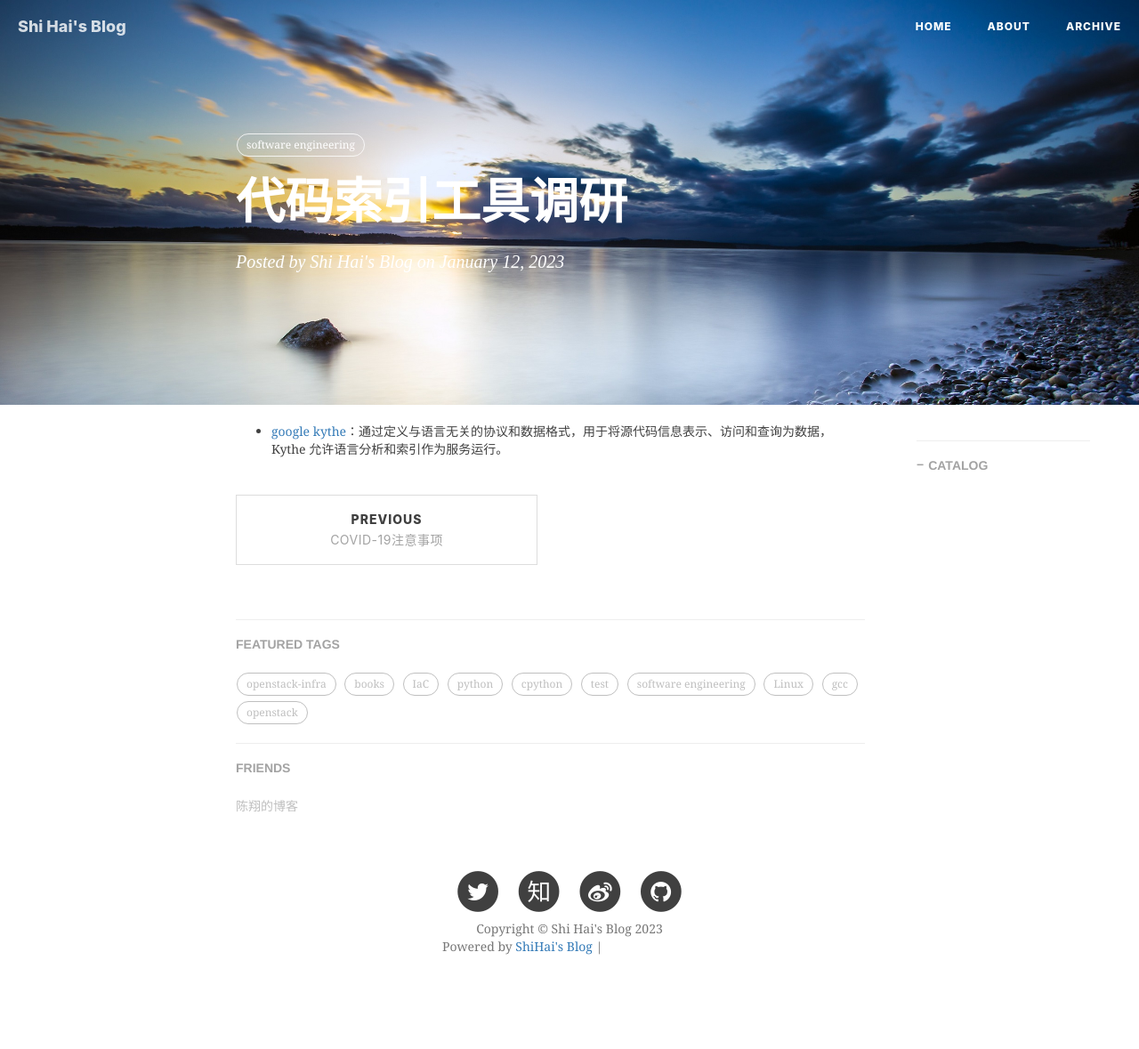
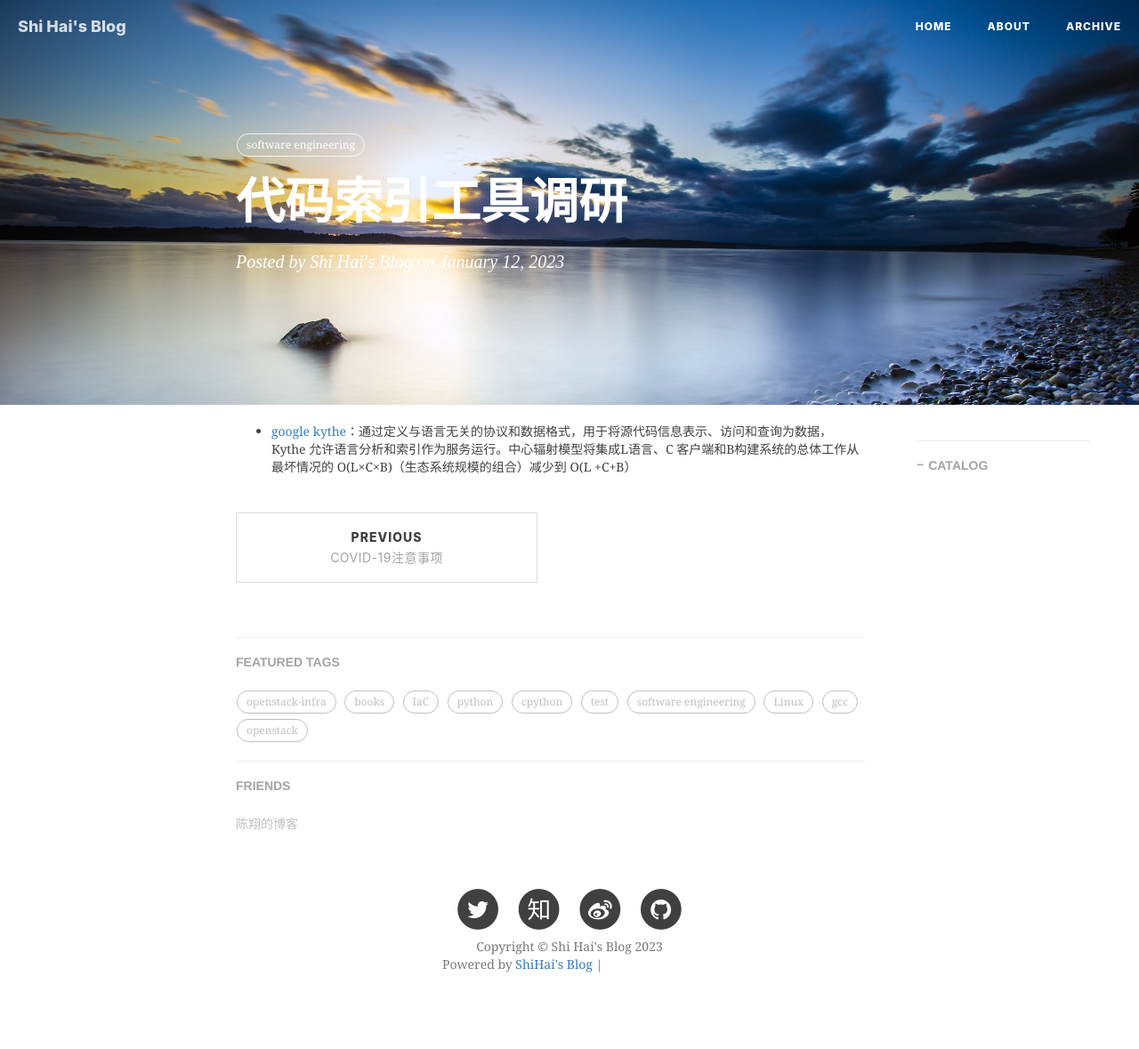
Before and after one commit to shihai1991/shihai1991.github.io, a Jekyll site: the page built from _posts/2023-01-12-代码索引工具调研.md, in a window 1280 px wide. Shown: the whole page at 89% size. Built offline with Jekyll 4.4.1, drawn with Linux system fonts in a browser that asks for light colours; nearby versions of some CDN libraries; comment, search, counter and statistics services are not loaded; grey boxes are pictures that could not be loaded.

Commit message:
Update 2023-01-12-代码索引工具调研.md

```diff
--- a/_posts/2023-01-12-代码索引工具调研.md
+++ b/_posts/2023-01-12-代码索引工具调研.md
@@ -8,4 +8,4 @@
   - software engineering
 time: '2023.01.12 16:11:00'
 ---
-- [google kythe](https://kythe.io/docs/kythe-overview.html)：通过定义与语言无关的协议和数据格式，用于将源代码信息表示、访问和查询为数据，Kythe 允许语言分析和索引作为服务运行。
+- [google kythe](https://kythe.io/docs/kythe-overview.html)：通过定义与语言无关的协议和数据格式，用于将源代码信息表示、访问和查询为数据，Kythe 允许语言分析和索引作为服务运行。中心辐射模型将集成L语言、C 客户端和B构建系统的总体工作从最坏情况的 O(L×C×B)（生态系统规模的组合）减少到 O(L +C+B）
```
